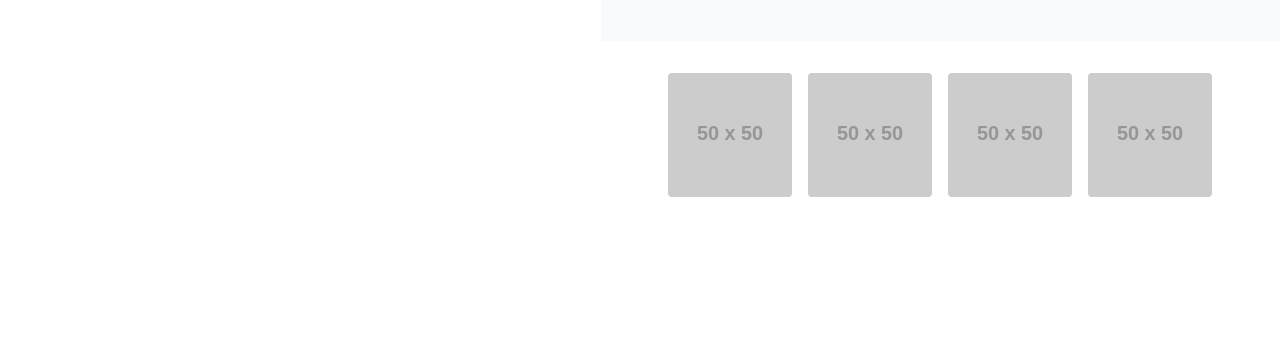
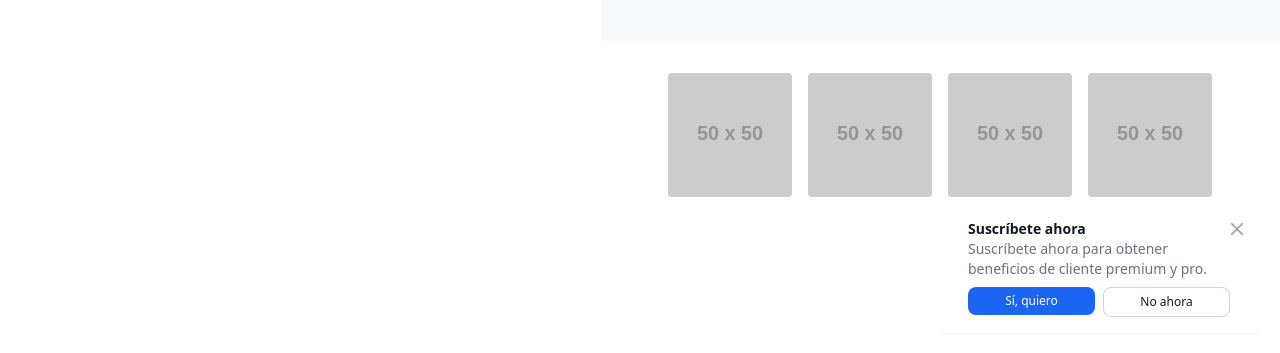
Before and after one commit to javierkiu/landing, a website built with Vite: page index.html in a window 1280 px wide. Shown: the part 447-800 px from the top of the page. Built offline with nearby package versions, Linux system fonts and the light colour scheme; placeholder pictures from the web are drawn by us.

Commit message:
javascript

```diff
--- a/index.html
+++ b/index.html
@@ -66,8 +66,41 @@
             </div>
       </div>
    </section>
+     <div id="toast-interactive"
+         class="hidden fixed right-5 bottom-5 flex items-center w-full max-w-xs p-4 space-x-4 text-gray-500 bg-white divide-x divide-gray-200 rounded-lg shadow-sm dark:text-gray-400 dark:divide-gray-700 dark:bg-gray-800"
+         role="alert">
+         <div class="flex">
+
+             <!-- Content -->
+             <div class="ms-3 text-sm font-normal">
+                 <span class="mb-1 text-sm font-semibold text-gray-900 dark:text-white">Suscríbete ahora</span>
+                 <div class="mb-2">Suscríbete ahora para obtener beneficios de cliente premium y pro.</div>
+                 <div class="grid grid-cols-2 gap-2">
+                 <div>
+                     <a href="#"
+                     class="inline-flex justify-center w-full px-2 py-1.5 text-xs font-medium text-white bg-blue-600 rounded-lg hover:bg-blue-700 focus:ring-4 focus:outline-none focus:ring-blue-300 dark:bg-blue-500 dark:hover:bg-blue-600 dark:focus:ring-blue-800">Sí, quiero</a>
+                 </div>
+                 <div>
+                     <a href="#"
+                     class="inline-flex justify-center w-full px-2 py-1.5 text-xs font-medium text-gray-900 bg-white border border-gray-300 rounded-lg hover:bg-gray-100 focus:ring-4 focus:outline-none focus:ring-gray-200 dark:bg-gray-600 dark:text-white dark:border-gray-600 dark:hover:bg-gray-700 dark:hover:border-gray-700 dark:focus:ring-gray-700">No ahora</a>
+                 </div>
+                 </div>
+             </div>
+
+             <!-- Close button -->
+             <button type="button"
+                 class="ms-auto -mx-1.5 -my-1.5 p-1.5 inline-flex items-center justify-center w-8 h-8 text-gray-400 bg-white rounded-lg hover:text-gray-900 hover:bg-gray-100 focus:ring-2 focus:ring-gray-300 dark:text-gray-500 dark:hover:text-white dark:bg-gray-800 dark:hover:bg-gray-700"
+                 data-dismiss-target="#toast-interactive" aria-label="Close">
+                 <span class="sr-only">Close</span>
+                 <svg class="w-3 h-3" xmlns="http://www.w3.org/2000/svg" fill="none" viewBox="0 0 14 14" aria-hidden="true">
+                 <path stroke="currentColor" stroke-linecap="round" stroke-linejoin="round" stroke-width="2"
+                     d="m1 1 6 6m0 0 6 6M7 7l6-6M7 7l-6 6" />
+                 </svg>
+             </button>
+         </div>
+     </div>
    </main>
    <script src="https://cdn.jsdelivr.net/npm/flowbite@3.1.2/dist/flowbite.min.js"></script>
-
+   <script src="./src/file01.js"></script>
   </body>
 </html>
--- /dev/null
+++ b/src/file01.js
@@ -0,0 +1,25 @@
+"use strict";
+
+// Función flecha que muestra la notificación si existe el elemento
+const showToast = () => {
+    const toast = document.getElementById("toast-interactive");
+    if (toast) {
+        setTimeout(() => {toast.classList.add("md:block");}, 2000); // Espera 1 segundo antes de mostrar la notificación
+    }
+};
+
+// Función flecha que agrega evento click al elemento con ID demo para abrir un video de YouTube
+const showVideo = () => {
+    const demo = document.getElementById("demo");
+    if (demo) {
+        demo.addEventListener("click", () => {
+            window.open("https://www.youtube.com/watch?v=dQw4w9WgXcQ", "_blank");
+        });
+    }
+};
+
+// Función autoejecutable que llama a showToast y showVideo
+(() => {
+    showToast();
+    showVideo();
+})();
```
